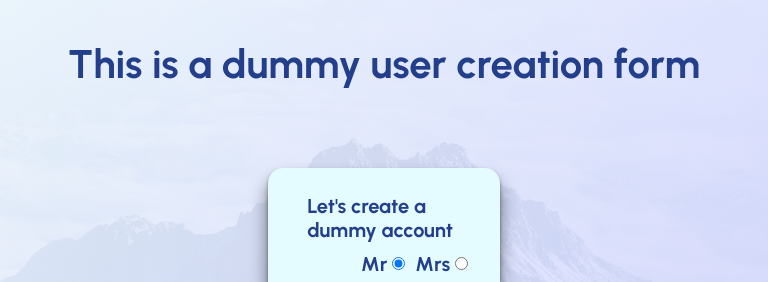
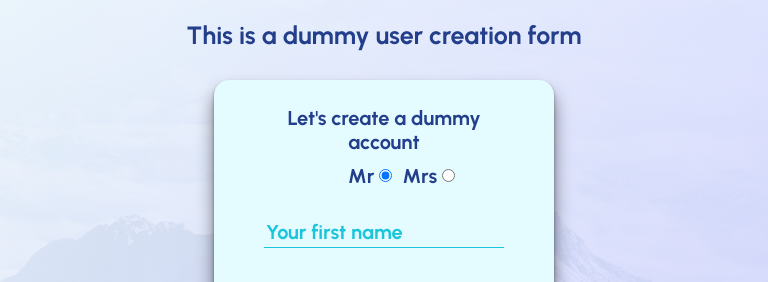
Before and after one commit to alexmiroiu/alexmiroiu.github.io, a plain HTML site: page contactForm/index.html in a window 768 px wide. Shown: the top 282 px of the page. Drawn offline with Linux system fonts and the light colour scheme.

Commit message:
updatat responsivitate

```diff
--- a/contactForm/styles.css
+++ b/contactForm/styles.css
@@ -40,13 +40,17 @@ h1 {
     font-size: 4rem;
     color: var(--text);
     margin: 4rem auto 8rem;
+    text-align: center;
 }
 
 .container {
     position: relative;
     background-color: var(--form-bg);
     height: 60%;
-    width: 25%;
+    min-height: 450px;
+    width: 35%;
+    min-width: 30rem;
+    max-width: 50rem;
     font-size: 2rem;
     display: flex;
     justify-content: center;
@@ -147,6 +151,7 @@ form p {
     margin: .2rem 0 -2rem;
     justify-self: center;
     font-weight: bold;
+    text-align: center;
 }
 
 .form-message {
@@ -342,3 +347,21 @@ button:hover::before {
       transform: scale(1.0);
     }
   }
+
+  @media (max-width: 768px) and (max-height: 900px) {
+    h1 {
+        font-size: 2.5rem;
+        color: var(--text);
+        margin: 2rem auto 3rem;
+        text-align: center;
+    }
+  }
+
+  @media (min-width: 768px) and (max-height: 800px) {
+    h1 {
+        font-size: 2.5rem;
+        color: var(--text);
+        margin: 2rem auto 3rem;
+        text-align: center;
+    }
+  }
```
